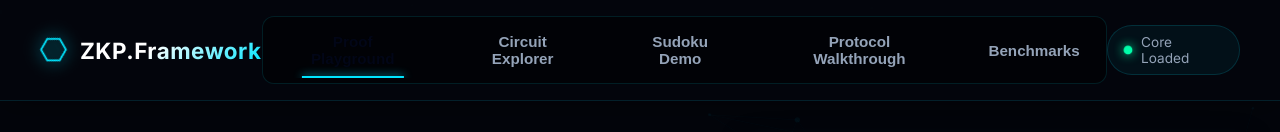
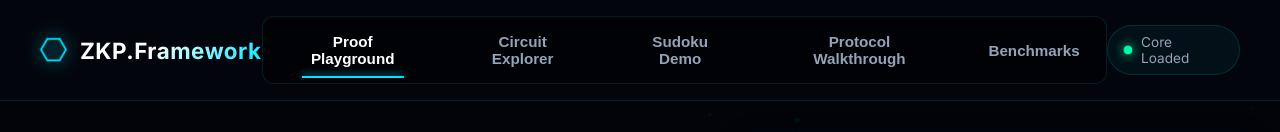
Before and after one commit to Brair-Mpagi/Zero-Knowledge-Proof-Framework, a website built with Vite: page visualizer/index.html in a window 1280 px wide. Shown: the top 132 px of the page. Built offline with nearby package versions, Linux system fonts and the light colour scheme.

Commit message:
interface-update commit

```diff
--- a/visualizer/src/styles/index.css
+++ b/visualizer/src/styles/index.css
@@ -244,7 +244,7 @@ body {
 }
 
 .nav-btn.active {
-  color: #020617;
+  color: #ffffff;
   /* background now handled by .nav-indicator sliding beneath; this is the fallback
      for the moment before JS positions the indicator, or if JS is unavailable */
   background: var(--accent);
```
